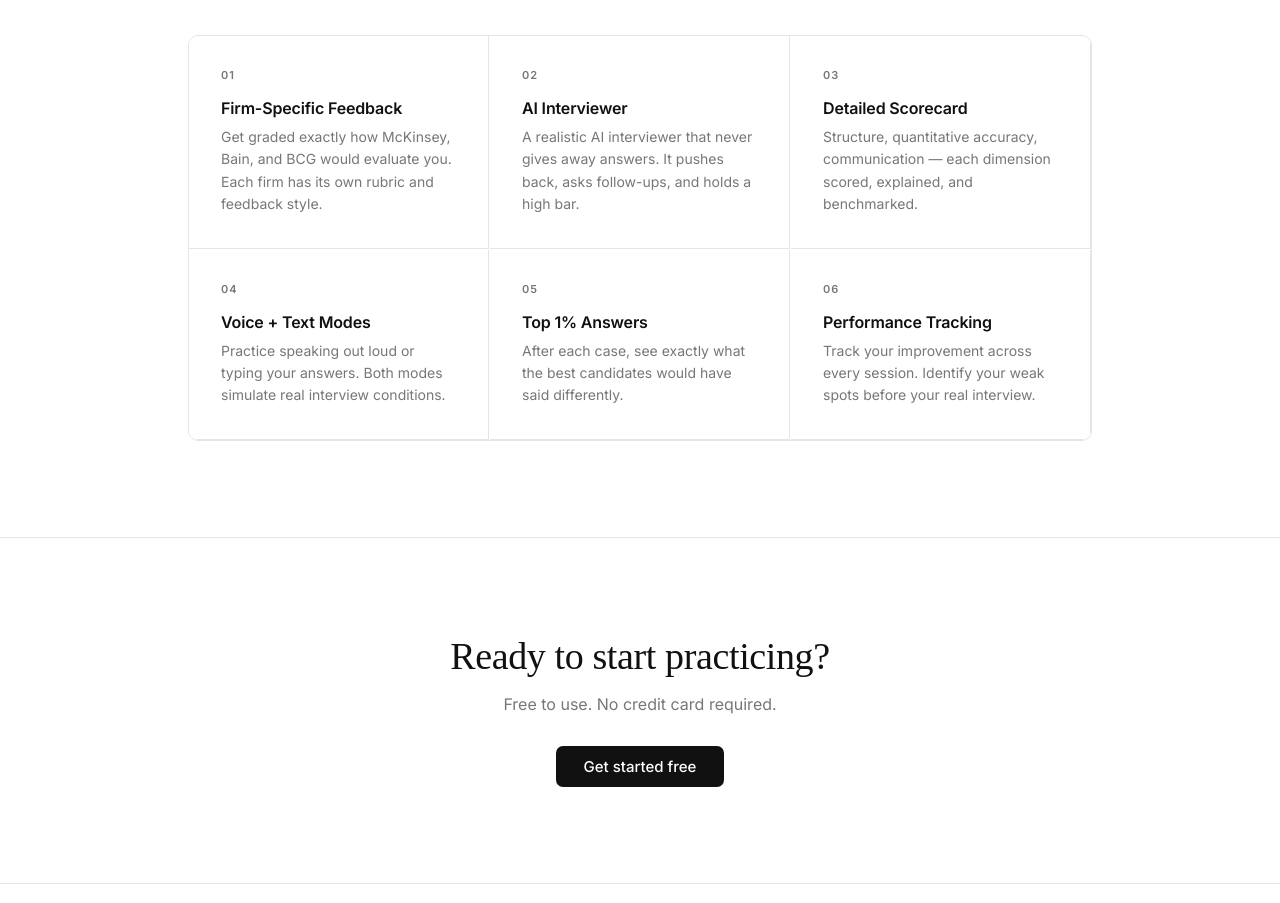
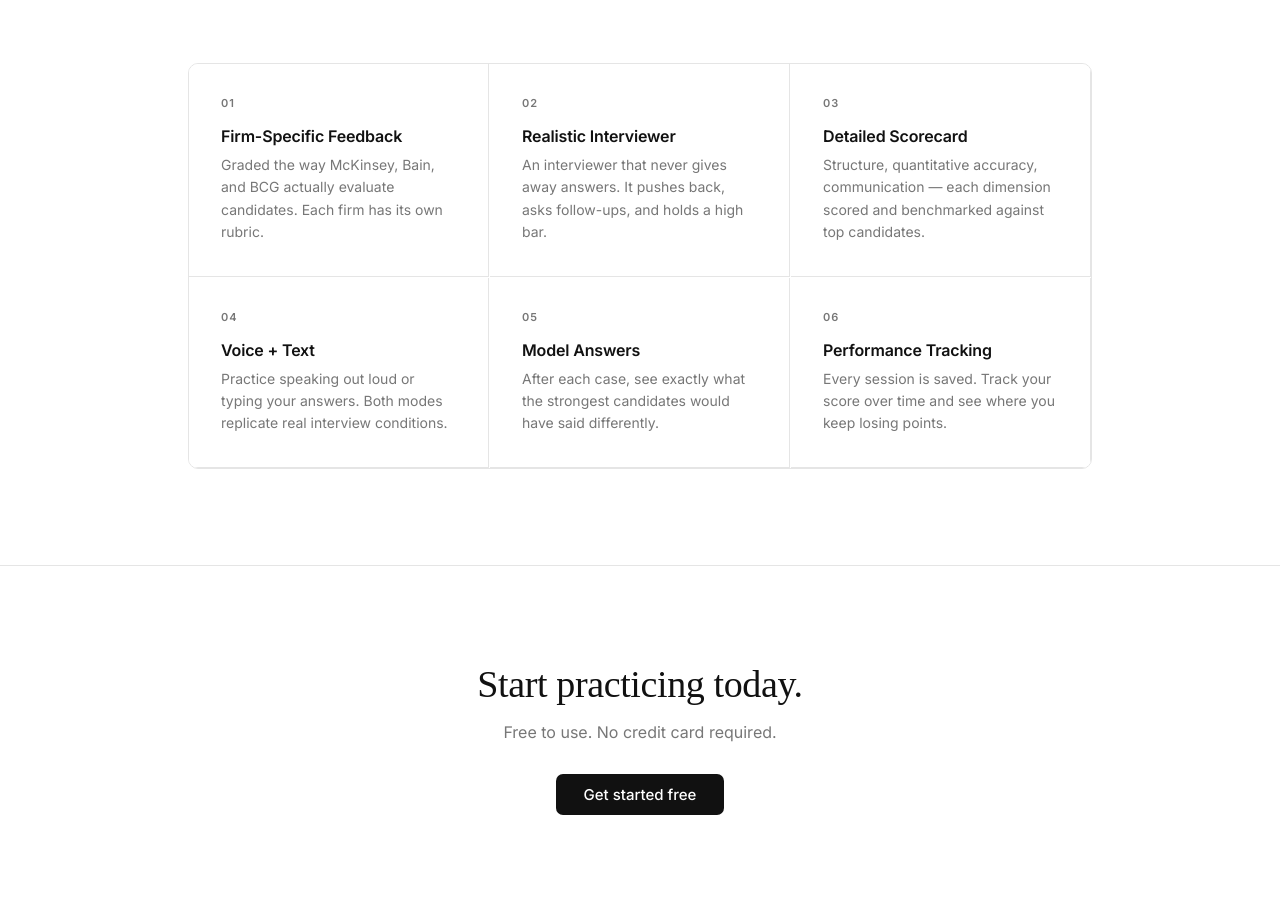
Before and after one commit to parkvince/mycaseprep, a Next.js app: page / in a window 1280 px wide. Shown: the part 809-1712 px from the top of the page. Built offline with nearby package versions, Linux system fonts and the light colour scheme; no server answers.

Commit message:
style: remove redundancy

```diff
--- a/src/app/page.tsx
+++ b/src/app/page.tsx
@@ -16,32 +16,32 @@ const features = [
   {
     number: "01",
     title: "Firm-Specific Feedback",
-    desc: "Get graded exactly how McKinsey, Bain, and BCG would evaluate you. Each firm has its own rubric and feedback style.",
+    desc: "Graded the way McKinsey, Bain, and BCG actually evaluate candidates. Each firm has its own rubric.",
   },
   {
     number: "02",
-    title: "AI Interviewer",
-    desc: "A realistic AI interviewer that never gives away answers. It pushes back, asks follow-ups, and holds a high bar.",
+    title: "Realistic Interviewer",
+    desc: "An interviewer that never gives away answers. It pushes back, asks follow-ups, and holds a high bar.",
   },
   {
     number: "03",
     title: "Detailed Scorecard",
-    desc: "Structure, quantitative accuracy, communication — each dimension scored, explained, and benchmarked.",
+    desc: "Structure, quantitative accuracy, communication — each dimension scored and benchmarked against top candidates.",
   },
   {
     number: "04",
-    title: "Voice + Text Modes",
-    desc: "Practice speaking out loud or typing your answers. Both modes simulate real interview conditions.",
+    title: "Voice + Text",
+    desc: "Practice speaking out loud or typing your answers. Both modes replicate real interview conditions.",
   },
   {
     number: "05",
-    title: "Top 1% Answers",
-    desc: "After each case, see exactly what the best candidates would have said differently.",
+    title: "Model Answers",
+    desc: "After each case, see exactly what the strongest candidates would have said differently.",
   },
   {
     number: "06",
     title: "Performance Tracking",
-    desc: "Track your improvement across every session. Identify your weak spots before your real interview.",
+    desc: "Every session is saved. Track your score over time and see where you keep losing points.",
   },
 ];
 
@@ -159,7 +159,7 @@ export default function LandingPage() {
             maxWidth: "480px",
             margin: "0 auto 36px",
           }}>
-            Practice with a realistic AI interviewer. Get firm-specific scoring from MBB, Big 4, and 10+ leading consulting firms.
+            Practice with a realistic interviewer simulation. Firm-specific scoring from MBB, Big 4, and 10+ leading consulting firms.
           </p>
           <div style={{ display: "flex", gap: "12px", justifyContent: "center" }}>
             {isSignedIn ? (
@@ -169,7 +169,7 @@ export default function LandingPage() {
                   style={{ fontSize: "15px", padding: "11px 28px", background: "#111111", color: "#ffffff", border: "1px solid #111111" }}
                   onClick={() => router.push("/dashboard")}
                 >
-        AI Cases →
+                  Cases →
                 </button>
                 <button
                   className="btn-primary"
@@ -243,7 +243,7 @@ export default function LandingPage() {
           marginBottom: "64px",
           letterSpacing: "-0.01em",
         }}>
-          Everything you need to get the offer.
+          Built for serious prep.
         </h2>
         <div style={{
           display: "grid",
@@ -305,7 +305,7 @@ export default function LandingPage() {
           marginBottom: "16px",
           letterSpacing: "-0.01em",
         }}>
-          Ready to start practicing?
+          Start practicing today.
         </h2>
         <p style={{
           color: "var(--text-secondary)",
@@ -319,7 +319,7 @@ export default function LandingPage() {
           style={{ fontSize: "15px", padding: "11px 28px" }}
           onClick={() => router.push(isSignedIn ? "/dashboard" : "/auth/sign-up")}
         >
-          {isSignedIn ? "Start practicing →" : "Get started free"}
+          {isSignedIn ? "Go to cases →" : "Get started free"}
         </button>
       </section>
 
```
Lines whose indentation alone changed are shown as unchanged.
